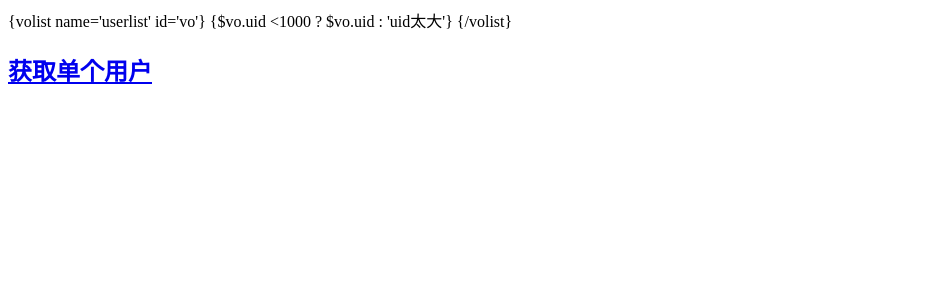
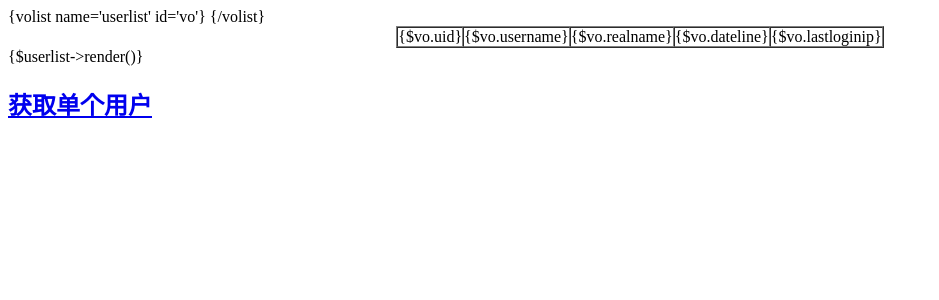
Before and after one commit to guliang0123/tp5, a PHP site: page /DbName/application/index/view/index/index.html in a window 1280 px wide. Shown: the top 300 px of the page, without its empty margins (0-939 px from the left). Run offline with PHP 8.4, Linux system fonts and the light colour scheme.

Commit message:
提交新文件

```diff
--- a/application/config.php
+++ b/application/config.php
@@ -95,7 +95,7 @@
     // 路由配置文件（支持配置多个）
     'route_config_file'      => ['route'],
     // 是否强制使用路由
-    'url_route_must'         => false,
+    'url_route_must'         => true,
     // 域名部署
     'url_domain_deploy'      => false,
     // 域名根，如thinkphp.cn
--- a/application/index/model/user/User.php
+++ b/application/index/model/user/User.php
@@ -8,7 +8,7 @@
 {
 	public function userList()
 	{
-		$list = DB::name('users')->where('status',1)->limit(300)->order('uid', 'asc')->select();
+		$list = DB::name('users')->where('status',1)->paginate(10);
 		return $list;
 	}
 
--- a/application/index/view/index/index.html
+++ b/application/index/view/index/index.html
@@ -3,12 +3,38 @@
 <head>
 	<meta charset="UTF-8">
 	<title>Document</title>
+	<style>
+		/*分页*/
+		.pagination li {display: inline-block;margin-right: -1px;padding: 5px;border: 1px solid #e2e2e2;min-width: 20px;text-align: center;color:#000}
+		.pagination li.active {background: #009688;color: #fff;border: 1px solid #009688;}
+		.pagination li a {display: block;text-align: center;text-decoration: none;color:#000}
+	</style>
+
 </head>
 <body>
+<table border="1" cellpadding="0" cellspacing="0" text-align="center" align="center">
 	{volist name='userlist' id='vo'}
-		{$vo.uid <1000 ? $vo.uid : 'uid太大'}
+	<!--{$vo.uid <100000000 ? $vo.uid : 'uid太大'}-->
+
+	<tr>
+		<td>{$vo.uid}</td>
+		<td>{$vo.username}</td>
+		<td>{$vo.realname}</td>
+		<td>{$vo.dateline}</td>
+		<td>{$vo.lastloginip}</td>
+	</tr>
 	{/volist}
+
+</table>
+
+	{$userlist->render()}
+
+<h2><a href="{:url('index/one','id=12')}">获取单个用户</a></h2>
+
 </body>
 
-<h2><a href="{:url('index/one','id=12')}">获取单个用户</a></h2>
+
+
+
+
 </html>
--- a/application/route.php
+++ b/application/route.php
@@ -17,5 +17,7 @@
         ':id'   => ['index/hello', ['method' => 'get'], ['id' => '\d+']],
         ':name' => ['index/hello', ['method' => 'post']],
     ],
-
+    '/'=>'@index/index/index',
+    'index'=>'@index/index/index',
+    'one/:id'=>'@index/index/one/' //one/12 传递id为12
 ];
```
Also changed, not shown: application/index/controller/Index.php (+9 -3 lines), application/index/view/index/one.html (+15 -4 lines).
